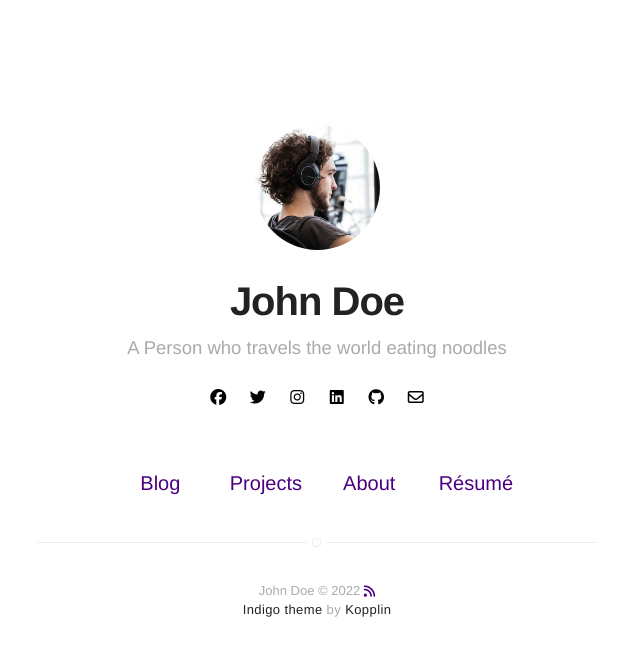
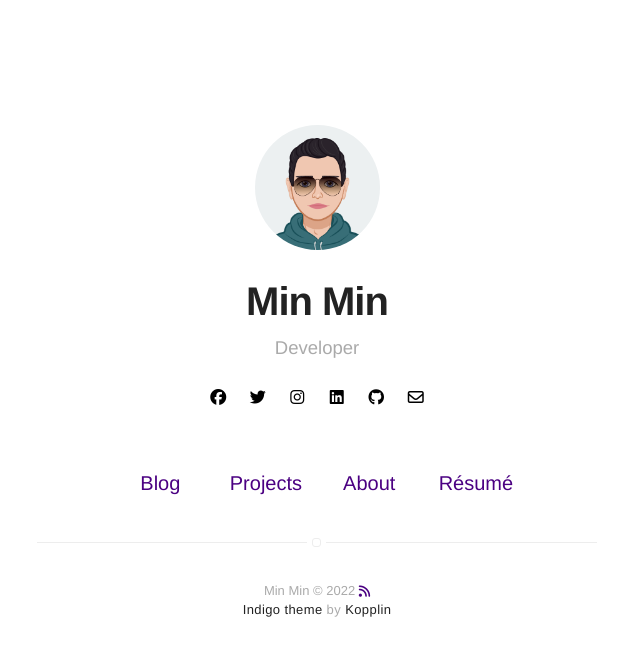
Before and after one commit to mjn2max/mjn2max.github.io, a Jekyll site: the page built from index.html, in a window 1280 px wide. Shown: the top 656 px of the page, without its empty margins (323-963 px from the left). Built offline with Jekyll 4.4.1, drawn with Linux system fonts in a browser that asks for light colours; nearby versions of some CDN libraries.

Commit message:
Update avatar

```diff
--- a/_config.yml
+++ b/_config.yml
@@ -1,6 +1,6 @@
 # main text of home
-title: John Doe
-bio: A Person who travels the world eating noodles
+title: Min Min
+bio: Developer
 
 # twitter summary info
 description: A blog about technology and stuff related
```
Also changed, not shown: assets/images/profile.jpg, 12 other files.
